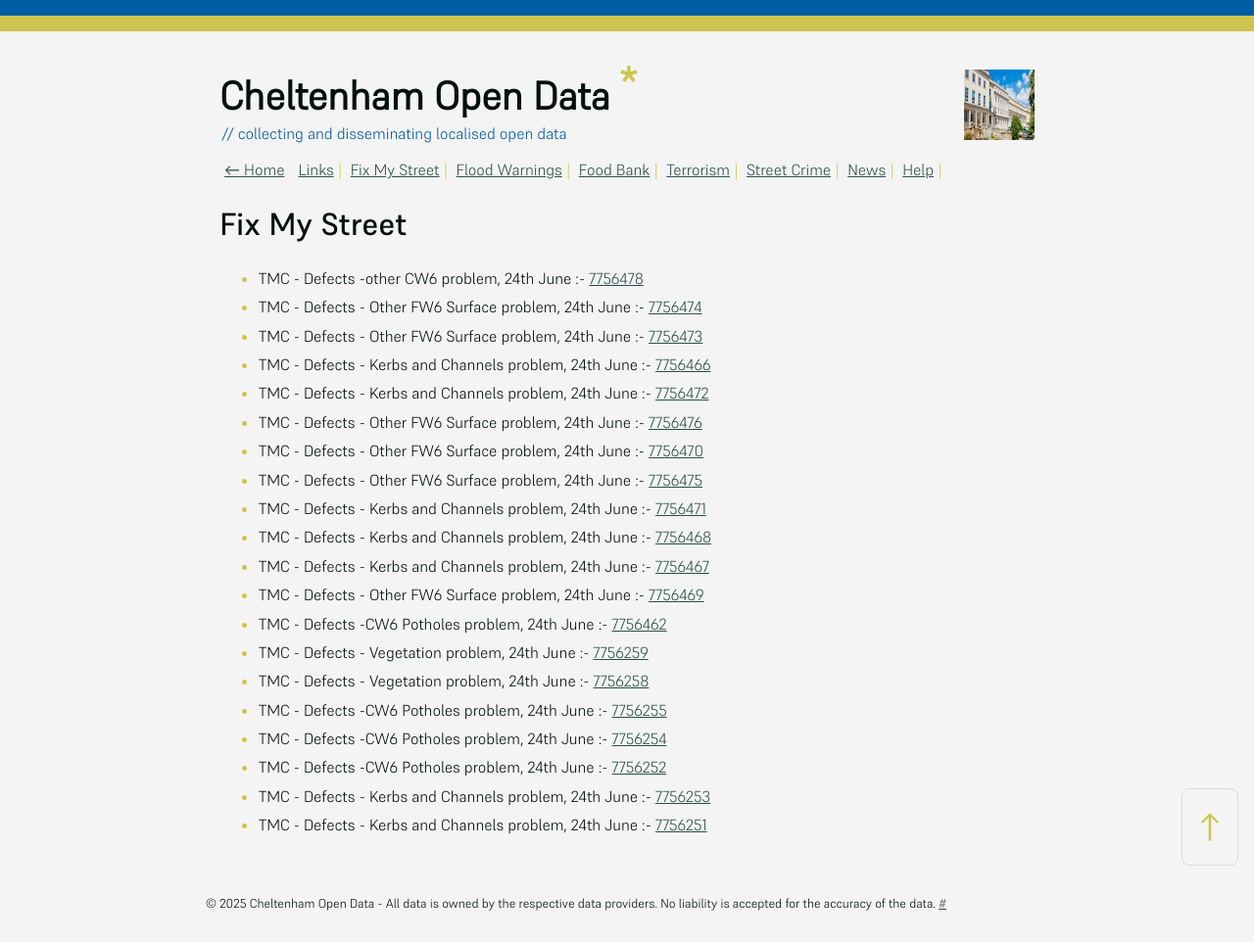
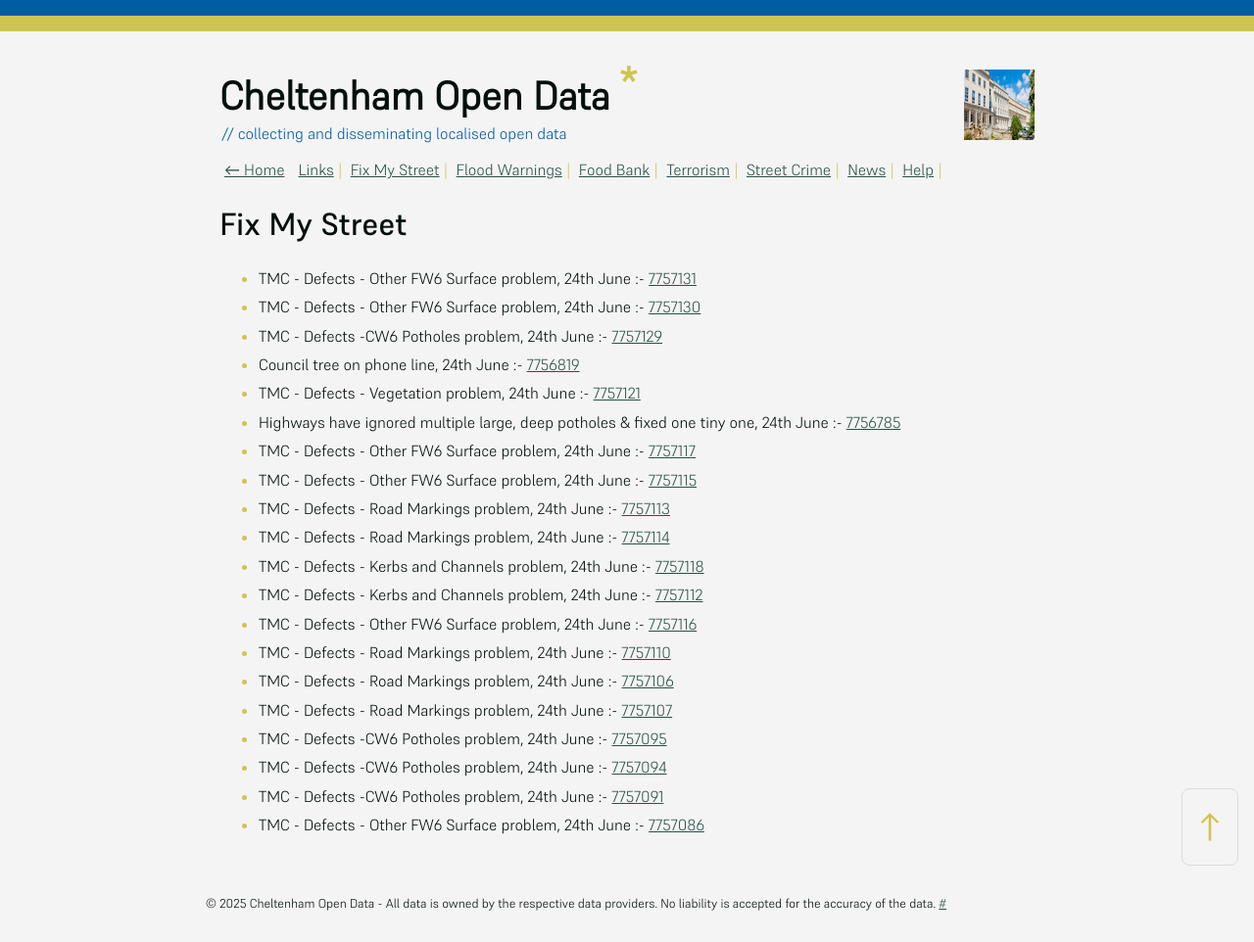
Before and after one commit to mat-0/cheltenham-open-data, a Jekyll site: the page built from _pages/fix-my-street.md, in a window 1280 px wide. Shown: the whole page at 98% size. Built offline with Jekyll 4.4.1, drawn with Linux system fonts in a browser that asks for light colours.

Commit message:
Updated 2025-06-24 14:58:06

```diff
--- a/_pages/fix-my-street.md
+++ b/_pages/fix-my-street.md
@@ -9,25 +9,25 @@ permalink: /fix-my-street
 
 <!-- fix_marker starts -->
 
-- TMC - Defects -other CW6 problem, 24th June :- [7756478](https://www.fixmystreet.com/report/7756478)
-- TMC - Defects - Other FW6  Surface problem, 24th June :- [7756474](https://www.fixmystreet.com/report/7756474)
-- TMC - Defects - Other FW6  Surface problem, 24th June :- [7756473](https://www.fixmystreet.com/report/7756473)
-- TMC - Defects - Kerbs and Channels problem, 24th June :- [7756466](https://www.fixmystreet.com/report/7756466)
-- TMC - Defects - Kerbs and Channels problem, 24th June :- [7756472](https://www.fixmystreet.com/report/7756472)
-- TMC - Defects - Other FW6  Surface problem, 24th June :- [7756476](https://www.fixmystreet.com/report/7756476)
-- TMC - Defects - Other FW6  Surface problem, 24th June :- [7756470](https://www.fixmystreet.com/report/7756470)
-- TMC - Defects - Other FW6  Surface problem, 24th June :- [7756475](https://www.fixmystreet.com/report/7756475)
-- TMC - Defects - Kerbs and Channels problem, 24th June :- [7756471](https://www.fixmystreet.com/report/7756471)
-- TMC - Defects - Kerbs and Channels problem, 24th June :- [7756468](https://www.fixmystreet.com/report/7756468)
-- TMC - Defects - Kerbs and Channels problem, 24th June :- [7756467](https://www.fixmystreet.com/report/7756467)
-- TMC - Defects - Other FW6  Surface problem, 24th June :- [7756469](https://www.fixmystreet.com/report/7756469)
-- TMC - Defects -CW6 Potholes  problem, 24th June :- [7756462](https://www.fixmystreet.com/report/7756462)
-- TMC - Defects - Vegetation problem, 24th June :- [7756259](https://www.fixmystreet.com/report/7756259)
-- TMC - Defects - Vegetation problem, 24th June :- [7756258](https://www.fixmystreet.com/report/7756258)
-- TMC - Defects -CW6 Potholes  problem, 24th June :- [7756255](https://www.fixmystreet.com/report/7756255)
-- TMC - Defects -CW6 Potholes  problem, 24th June :- [7756254](https://www.fixmystreet.com/report/7756254)
-- TMC - Defects -CW6 Potholes  problem, 24th June :- [7756252](https://www.fixmystreet.com/report/7756252)
-- TMC - Defects - Kerbs and Channels problem, 24th June :- [7756253](https://www.fixmystreet.com/report/7756253)
-- TMC - Defects - Kerbs and Channels problem, 24th June :- [7756251](https://www.fixmystreet.com/report/7756251)
+- TMC - Defects - Other FW6  Surface problem, 24th June :- [7757131](https://www.fixmystreet.com/report/7757131)
+- TMC - Defects - Other FW6  Surface problem, 24th June :- [7757130](https://www.fixmystreet.com/report/7757130)
+- TMC - Defects -CW6 Potholes  problem, 24th June :- [7757129](https://www.fixmystreet.com/report/7757129)
+- Council tree on phone line, 24th June :- [7756819](https://www.fixmystreet.com/report/7756819)
+- TMC - Defects - Vegetation problem, 24th June :- [7757121](https://www.fixmystreet.com/report/7757121)
+- Highways have ignored multiple large, deep potholes & fixed one tiny one, 24th June :- [7756785](https://www.fixmystreet.com/report/7756785)
+- TMC - Defects - Other FW6  Surface problem, 24th June :- [7757117](https://www.fixmystreet.com/report/7757117)
+- TMC - Defects - Other FW6  Surface problem, 24th June :- [7757115](https://www.fixmystreet.com/report/7757115)
+- TMC - Defects - Road Markings problem, 24th June :- [7757113](https://www.fixmystreet.com/report/7757113)
+- TMC - Defects - Road Markings problem, 24th June :- [7757114](https://www.fixmystreet.com/report/7757114)
+- TMC - Defects - Kerbs and Channels problem, 24th June :- [7757118](https://www.fixmystreet.com/report/7757118)
+- TMC - Defects - Kerbs and Channels problem, 24th June :- [7757112](https://www.fixmystreet.com/report/7757112)
+- TMC - Defects - Other FW6  Surface problem, 24th June :- [7757116](https://www.fixmystreet.com/report/7757116)
+- TMC - Defects - Road Markings problem, 24th June :- [7757110](https://www.fixmystreet.com/report/7757110)
+- TMC - Defects - Road Markings problem, 24th June :- [7757106](https://www.fixmystreet.com/report/7757106)
+- TMC - Defects - Road Markings problem, 24th June :- [7757107](https://www.fixmystreet.com/report/7757107)
+- TMC - Defects -CW6 Potholes  problem, 24th June :- [7757095](https://www.fixmystreet.com/report/7757095)
+- TMC - Defects -CW6 Potholes  problem, 24th June :- [7757094](https://www.fixmystreet.com/report/7757094)
+- TMC - Defects -CW6 Potholes  problem, 24th June :- [7757091](https://www.fixmystreet.com/report/7757091)
+- TMC - Defects - Other FW6  Surface problem, 24th June :- [7757086](https://www.fixmystreet.com/report/7757086)
 
 <!-- fix_marker ends -->
```
Also changed, not shown: _data/flood.json (+4 -4 lines), _pages/news.md (+11 -11 lines), index.md (+5 -5 lines).
